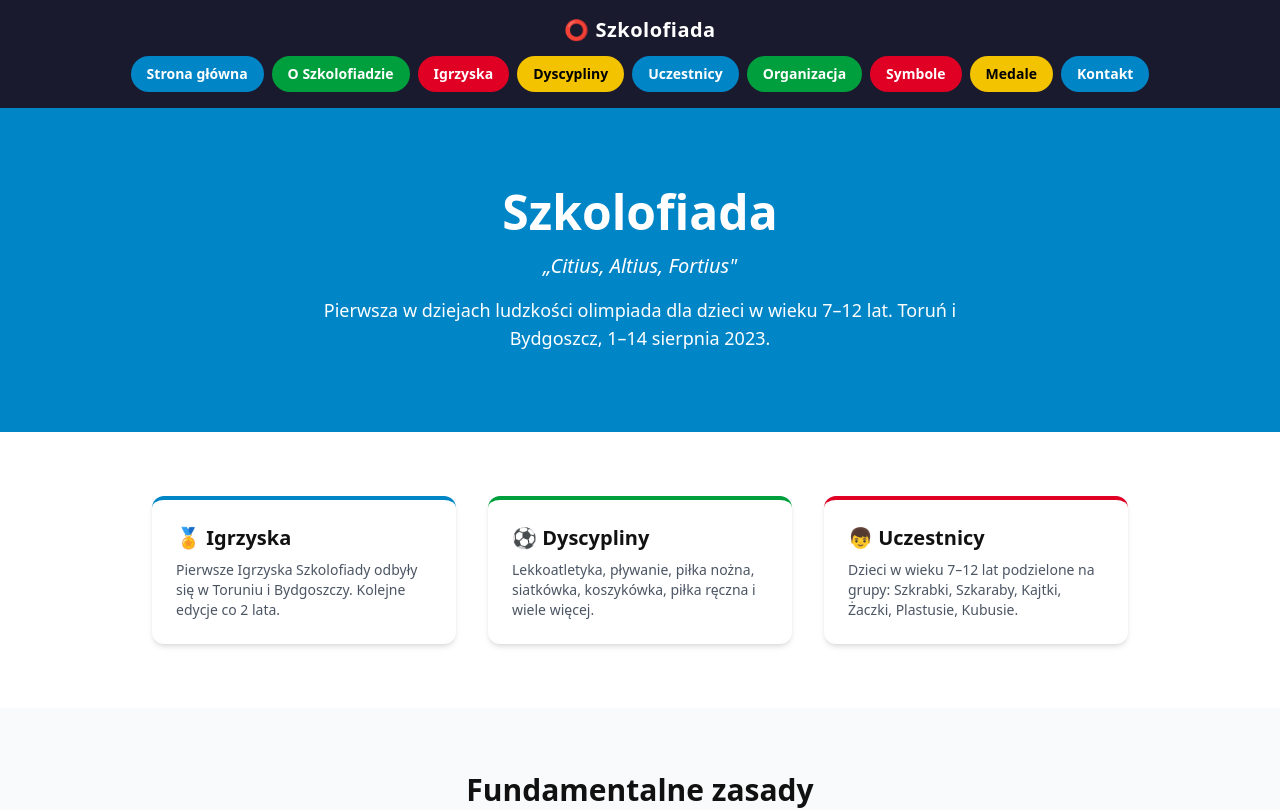
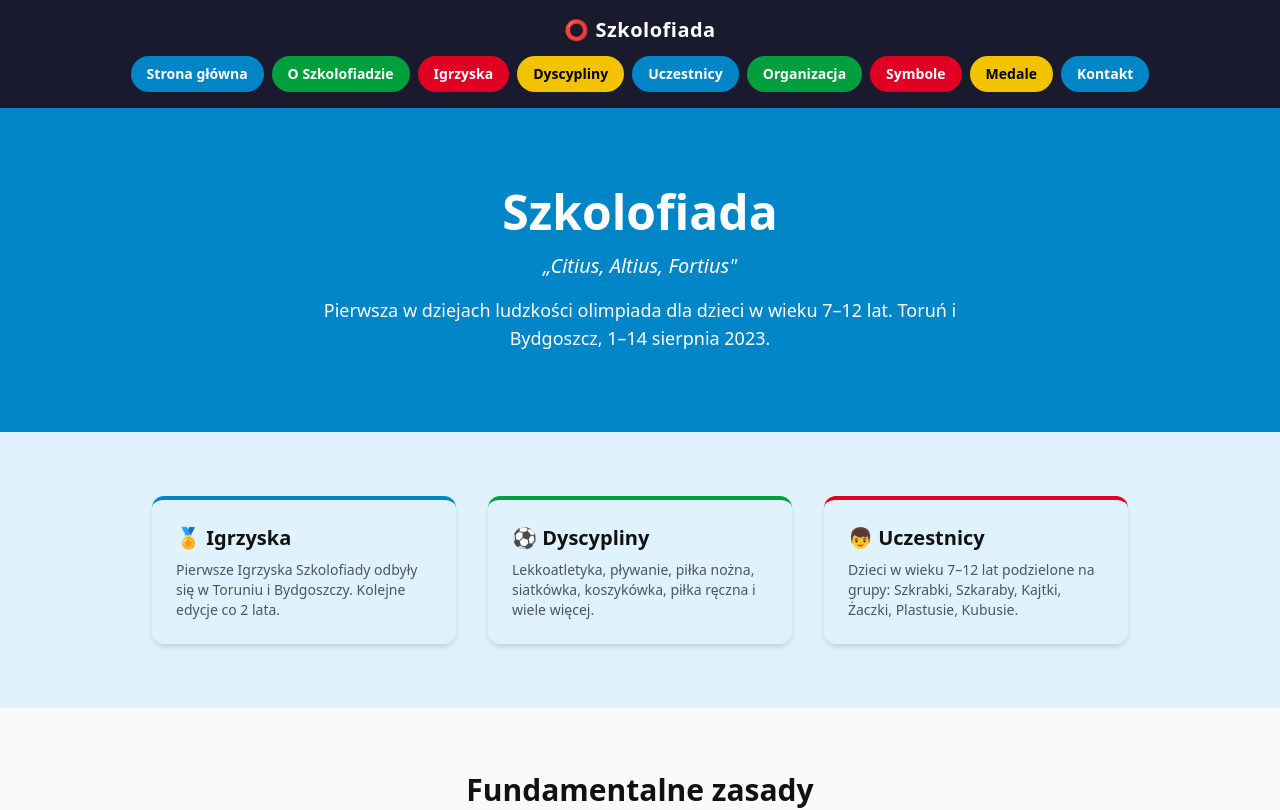
Before and after one commit to romatematycznie/Szkolofiada, a Next.js app: page / in a window 1280 px wide. Shown: the top 810 px of the page. Built offline with nearby package versions, Linux system fonts and the light colour scheme.

Commit message:
Update globals.css

```diff
--- a/app/globals.css
+++ b/app/globals.css
@@ -8,7 +8,7 @@
   --kolor-czarny: #000000;
   --kolor-zielony: #009F3D;
   --kolor-czerwony: #DF0024;
-  --kolor-tlo: #ffffff;
+  --kolor-tlo: #e0f2fe;
 }
 
 body {
```
